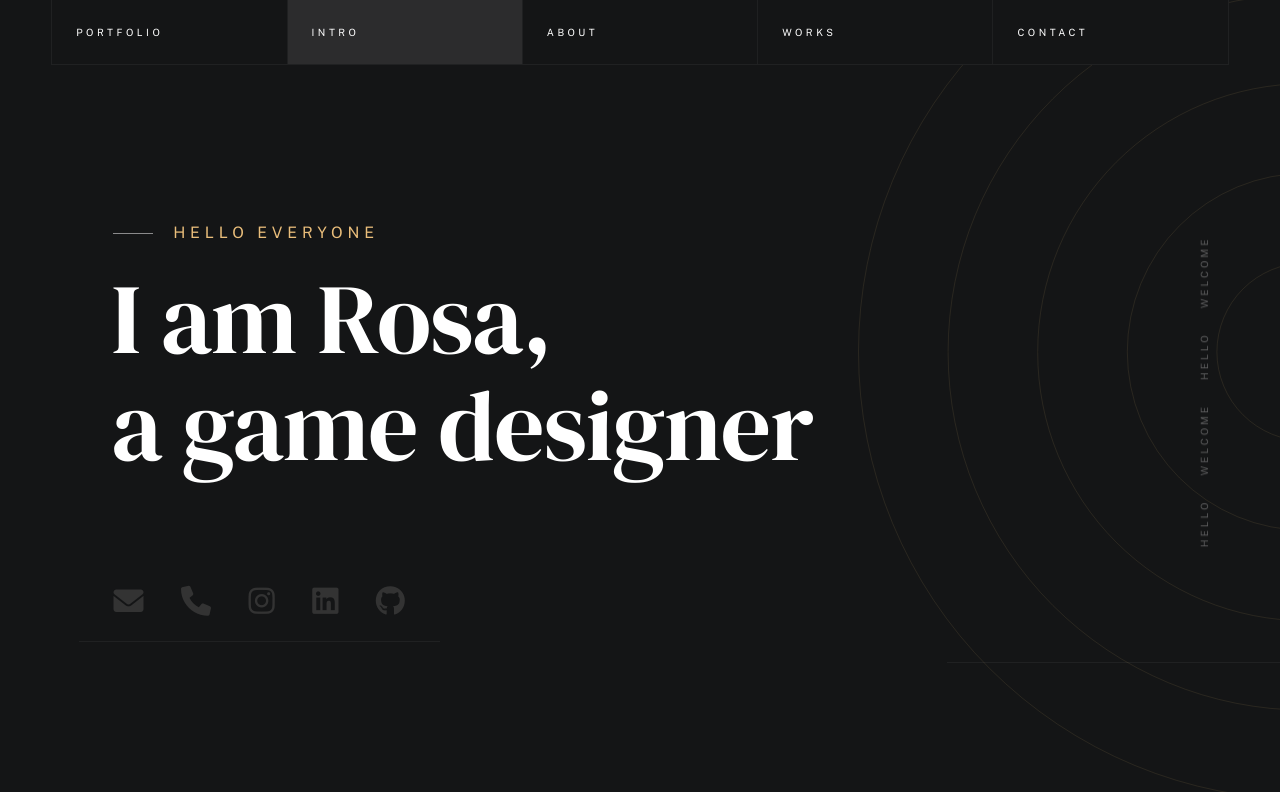
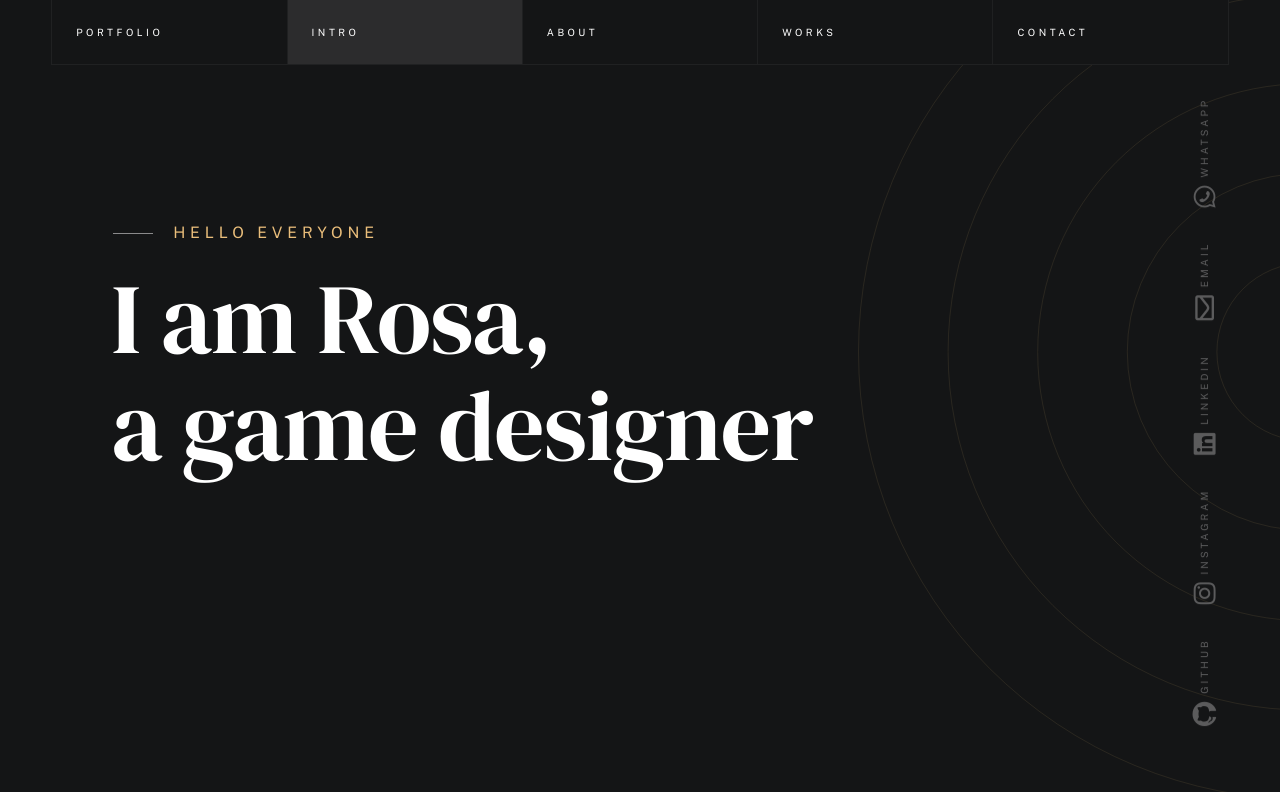
Before and after one commit to putri-rosario/putri-rosario.github.io, a plain HTML site: page index.html in a window 1280 px wide. Shown: the top 792 px of the page. Drawn offline with nearby package versions, Linux system fonts and the light colour scheme; a web font is replaced by a local one.

Commit message:
style(styling):fix bug social media icons

```diff
--- a/index.html
+++ b/index.html
@@ -24,6 +24,9 @@
     <link rel="icon" type="image/png" sizes="32x32" href="favicon-32x32.png">
     <link rel="icon" type="image/png" sizes="16x16" href="favicon-16x16.png">
     <link rel="manifest" href="site.webmanifest">
+
+    <!-- Font Awesome CSS -->
+    <link rel="stylesheet" href="https://cdnjs.cloudflare.com/ajax/libs/font-awesome/5.15.4/css/all.min.css">
 
 </head>
 
@@ -95,54 +98,41 @@
                             I am Rosa, <br>
                             a game designer <br>
                         </h1>
+
+                        <ul class="intro-social" style="display: flex; justify-content: center; margin-top: 2rem; gap: 1rem;">
+                            <li>
+                                <a href="https://github.com/putri-rosario" style="font-size: 2.5rem; display: flex; align-items: center;">
+                                    <i class="fab fa-github" aria-hidden="true"></i>
+                                    <span style="font-size: 1rem; margin-left: 0.5rem;">GitHub</span>
+                                </a>
+                            </li>
+                            <li>
+                                <a href="https://www.instagram.com/putrirosario_" style="font-size: 2.5rem; display: flex; align-items: center;">
+                                    <i class="fab fa-instagram" aria-hidden="true"></i>
+                                    <span style="font-size: 1rem; margin-left: 0.5rem;">Instagram</span>
+                                </a>
+                            </li>
+                            <li>
+                                <a href="https://www.linkedin.com/in/putri-rosario-7b34312b3" style="font-size: 2.5rem; display: flex; align-items: center;">
+                                    <i class="fab fa-linkedin" aria-hidden="true"></i>
+                                    <span style="font-size: 1rem; margin-left: 0.5rem;">LinkedIn</span>
+                                </a>
+                            </li>
+                            <li>
+                                <a href="mailto:putrirosario19@gmail.com" style="font-size: 2.5rem; display: flex; align-items: center;">
+                                    <i class="far fa-envelope" aria-hidden="true"></i>
+                                    <span style="font-size: 1rem; margin-left: 0.5rem;">Email</span>
+                                </a>
+                            </li>
+                            <li>
+                                <a href="https://wa.me/6281231362897" style="font-size: 2.5rem; display: flex; align-items: center;">
+                                    <i class="fab fa-whatsapp" aria-hidden="true"></i>
+                                    <span style="font-size: 1rem; margin-left: 0.5rem;">WhatsApp</span>
+                                </a>
+                            </li>
+                        </ul>
+
                     </div>
-
-                    <!-- Kontak Email dan Nomor Telepon -->
-                    <!-- Tambahkan link Font Awesome di header HTML -->
-<link href="https://cdnjs.cloudflare.com/ajax/libs/font-awesome/6.0.0-beta3/css/all.min.css" rel="stylesheet">
-
-<div class="row contact-bottom">
-    <!-- Kontak Email dan Nomor Telepon -->
-     <!-- <div class="column lg-3 md-5 tab-6 stack-on-550 contact-block">
-        <p class="contact-links">
-            <a href="mailto:putrirosario19@gmail.com" title="Email"><i class="fas fa-envelope"></i></a>
-            <a href="tel:+6281231362897" title="Phone"><i class="fas fa-phone"></i></a>
-        </p>
-    </div> -->
-
-    <!-- Tambahkan link Font Awesome di header HTML -->
-<link href="https://cdnjs.cloudflare.com/ajax/libs/font-awesome/6.0.0-beta3/css/all.min.css" rel="stylesheet">
-
-<div class="row contact-bottom" style="text-align: center;">
-    <!-- Kontak dan Media Sosial -->
-    <div class="contact-icons">
-        <a href="mailto:putrirosario19@gmail.com" title="Email">
-            <i class="fas fa-envelope"></i>
-        </a>
-        <a href="tel:+6281231362897" title="Phone">
-            <i class="fas fa-phone"></i>
-        </a>
-        <a href="https://www.instagram.com/putrirosario_" target="_blank" title="Instagram">
-            <i class="fab fa-instagram"></i>
-        </a>
-        <a href="https://www.linkedin.com/in/putri-rosario-7b34312b3?utm_source=share&utm_campaign=share_via&utm_content=profile&utm_medium=android_app"
-           target="_blank" title="LinkedIn">
-            <i class="fab fa-linkedin"></i>
-        </a>
-        <a href="https://github.com/putri-rosario" target="_blank" title="GitHub">
-            <i class="fab fa-github"></i>
-        </a>
-    </div>
-</div>
-
-
-
-                    <ul class="intro-social">
-                        <li><a href="#0">Hello</a></li>
-                        <li><a href="#0">Welcome</a></li>
-                        <li><a href="#0">Hello</a></li>
-                        <li><a href="#0">Welcome</a></li>
-                    </ul>
 
                 </div> <!-- end intro content -->
 
```
Also changed, not shown: css/styles.css (line endings or trailing spaces).
